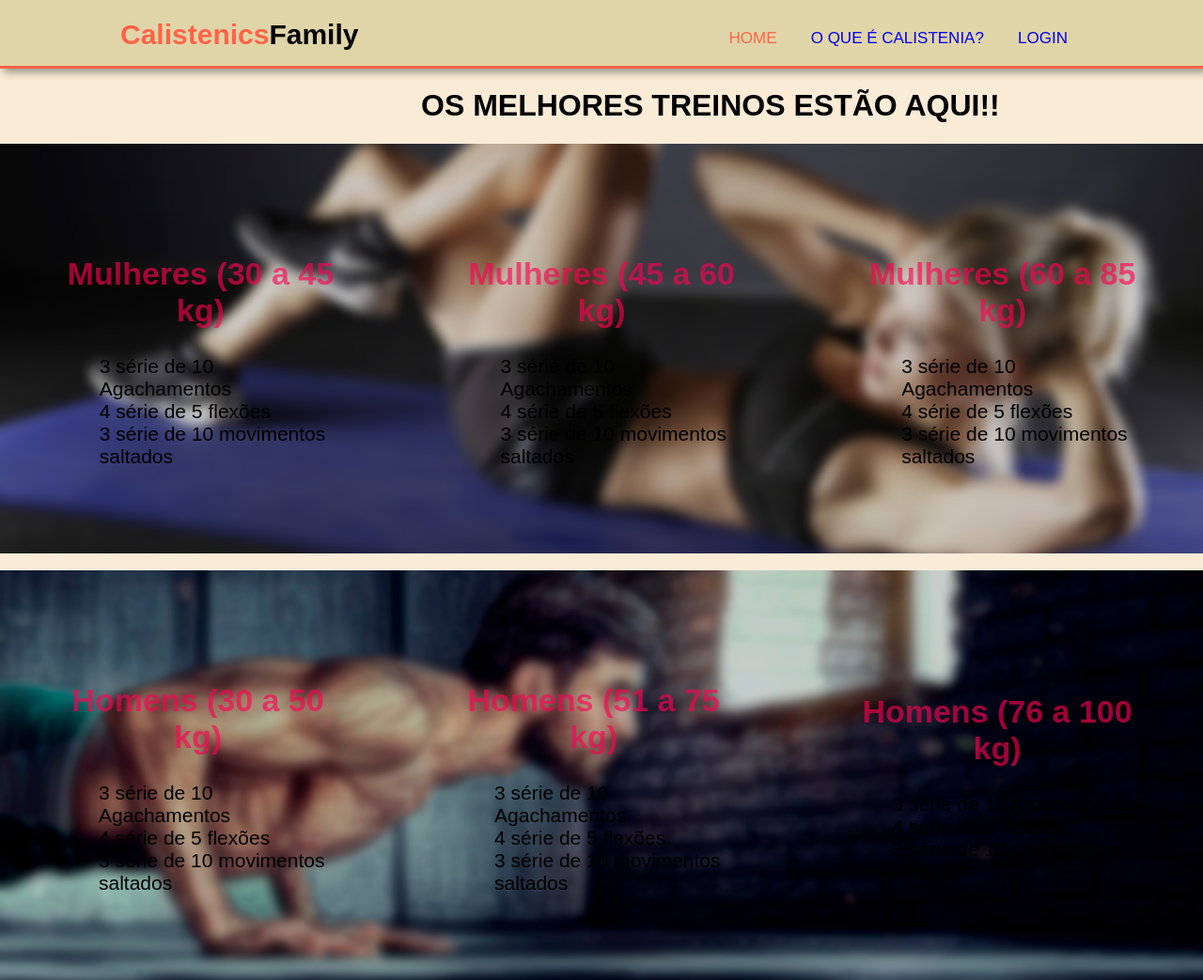
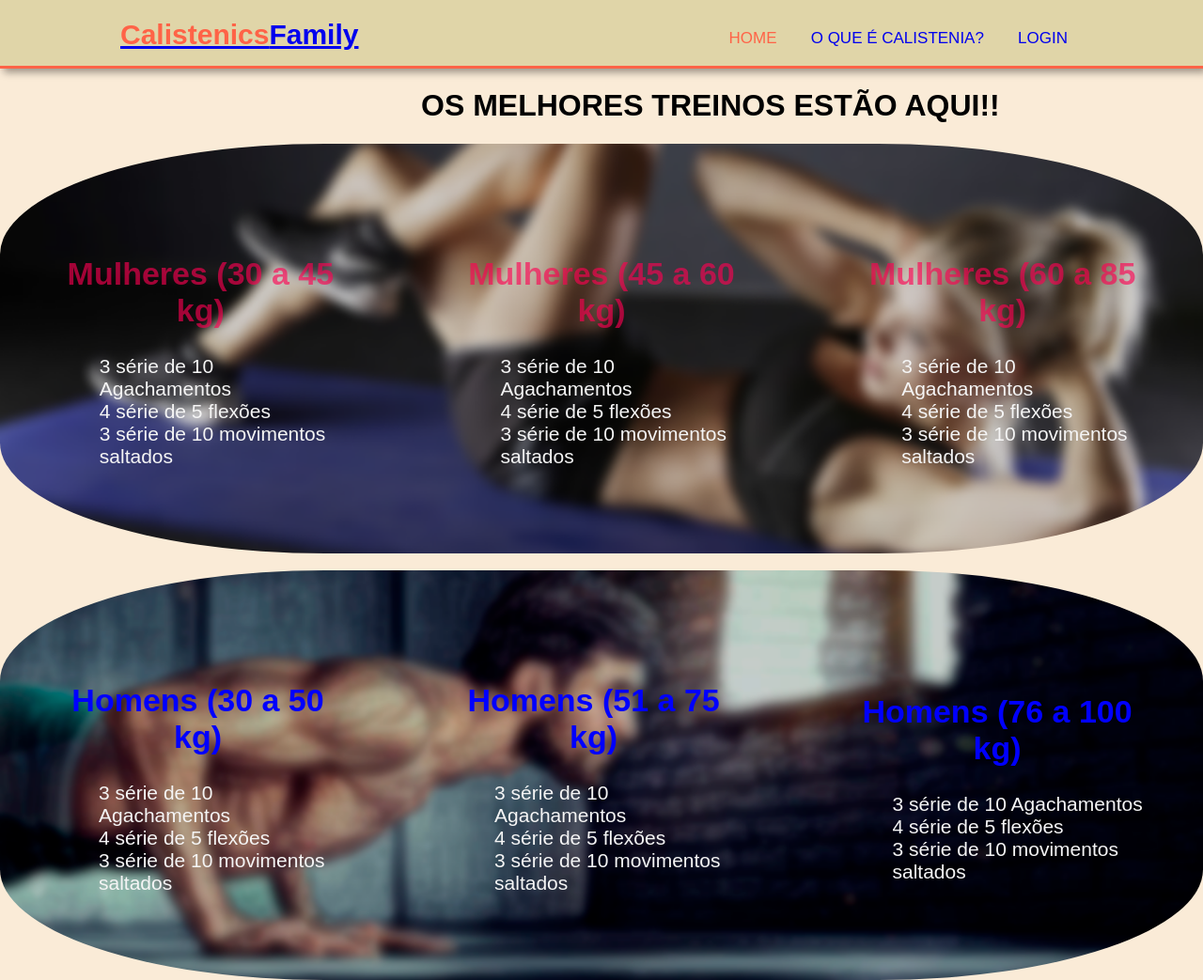
Before and after one commit to Gustavo141101/Projeto-Individual, a website: page API-projeto-site/Public/Redirecionamento.html in a window 1280 px wide. Shown: the whole page at 94% size. Drawn offline with Linux system fonts and the light colour scheme.

Commit message:
estilizando

```diff
--- a/API-projeto-site/Public/Redirecionamento.html
+++ b/API-projeto-site/Public/Redirecionamento.html
@@ -12,7 +12,7 @@
 <body>
     <header>
         <div class="container">
-            <h1><span class="text-calistenia">Calistenics</span>Family</h1>
+            <h1> <a href="index.html"> <span class="text-calistenia">Calistenics</span>Family </a></h1>
             <ul>
                 <li><a href="index.html" class="text-calistenia">Home</a></li>
                 <li><a href="O_que_é_Calistenia.html">O que é Calistenia?</a></li>
@@ -40,19 +40,19 @@
     </div>
     <br>
     <div class="imagem-homem">
-        <div class="container-treinamento-mulheres">
-            <h2 class="h2-mulher2">Homens (30 a 50 kg)</h2>
-            <div class="treinamentos-mulheres"> 3 série de 10 Agachamentos <br> 4 série de 5 flexões<br> 3 série de 10 movimentos saltados
+        <div class="container-treinamento-homens">
+            <h2 class="h2-homem2">Homens (30 a 50 kg)</h2>
+            <div class="treinamentos-homem"> 3 série de 10 Agachamentos <br> 4 série de 5 flexões<br> 3 série de 10 movimentos saltados
             </div>
         </div>
-        <div class="container-treinamento-mulheres">
-            <h2 class="h2-mulher2">Homens (51 a 75 kg)</h2>
-            <div class="treinamentos-mulheres2"> 3 série de 10 Agachamentos <br> 4 série de 5 flexões<br> 3 série de 10 movimentos saltados
+        <div class="container-treinamento-homens">
+            <h2 class="h2-homem2">Homens (51 a 75 kg)</h2>
+            <div class="treinamentos-homem2"> 3 série de 10 Agachamentos <br> 4 série de 5 flexões<br> 3 série de 10 movimentos saltados
             </div>
         </div>
-        <div class="container-treinamento-mulheres">
-            <h2 class="h2-mulher2">Homens (76 a 100 kg)</h2>
-            <div class="treinamentos-mulheres2"> 3 série de 10 Agachamentos <br> 4 série de 5 flexões<br> 3 série de 10 movimentos saltados
+        <div class="container-treinamento-homens">
+            <h2 class="h2-homem2">Homens (76 a 100 kg)</h2>
+            <div class="treinamentos-homem2"> 3 série de 10 Agachamentos <br> 4 série de 5 flexões<br> 3 série de 10 movimentos saltados
             </div>
         </div>
 
--- a/API-projeto-site/Public/style.css
+++ b/API-projeto-site/Public/style.css
@@ -56,7 +56,7 @@ header ul li a{
 main {
 
     display: block;
-    background-image: url(./Imagens/calisteniaExemplo2.jpg);
+    background-image: url(./Imagens/Home.png);
     margin-top: 8px ;
     background-size: cover;
 
@@ -102,7 +102,7 @@ main {
 }
 
 .footer h1{
-    color: #f0f8ffa8;
+    color: black;
 }
 
 .footer ul li{
--- a/API-projeto-site/Public/styleRedirecionamento.css
+++ b/API-projeto-site/Public/styleRedirecionamento.css
@@ -52,6 +52,7 @@
         display: flex;
         justify-content: center;
         align-items: center;
+        border-radius: 27%;
     }
 
     .h1-treinos {
@@ -69,6 +70,7 @@
     .treinamentos-mulheres {
         padding-left: 14%;
         font-size: 21px;
+        color: whitesmoke;
     }
 
     .h2-mulher2 {
@@ -80,6 +82,7 @@
     .treinamentos-mulheres2 {
         padding-left: 14%;
         font-size: 21px;
+        color: whitesmoke;
     }
 
     .container-treinamento-mulheres {
@@ -93,5 +96,24 @@
         display: flex;
         justify-content: center;
         align-items: center;
+        border-radius: 27%;
 
     }
+    .container-treinamento-homens{
+        margin:5%;
+    }
+    .h2-homem2{
+        text-align: center;
+        font-size: 34px;
+        color: blue
+    }
+    .treinamentos-homem {
+        padding-left: 14%;
+        font-size: 21px;
+        color: whitesmoke;
+    }
+    .treinamentos-homem2 {
+        padding-left: 14%;
+        font-size: 21px;
+        color: whitesmoke;
+    }
```
Also changed, not shown: API-projeto-site/Public/O_que_é_Calistenia.html (+1 -1 lines), API-projeto-site/Public/cadastro.html (+3 -3 lines), API-projeto-site/Public/login.html (+3 -3 lines), API-projeto-site/Public/style3Login.css (+11 -1 lines), API-projeto-site/Public/Imagens/Home.png (added).
